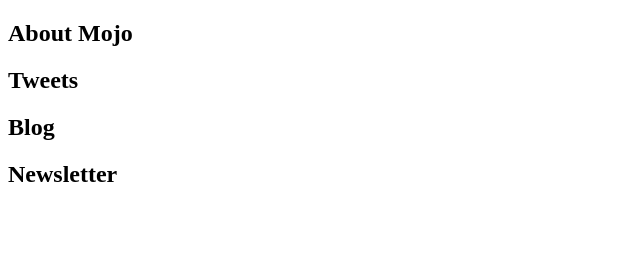
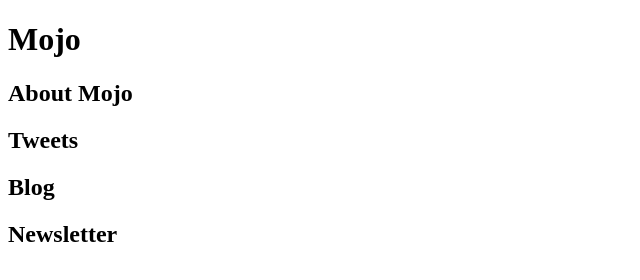
Before and after one commit to akodate/hk-html, a plain HTML site: page index.html in a window 1280 px wide. Shown: the whole page, without its empty margins (0-640 px from the left). Drawn offline with Linux system fonts and the light colour scheme.

Commit message:
Added title.

```diff
--- a/index.html
+++ b/index.html
@@ -6,6 +6,7 @@
 	</head>
 	<body>
 		<header>
+			<h1>Mojo</h1> <!-- TODO: add logo image -->
 			<nav>
 
 			</nav>
```
